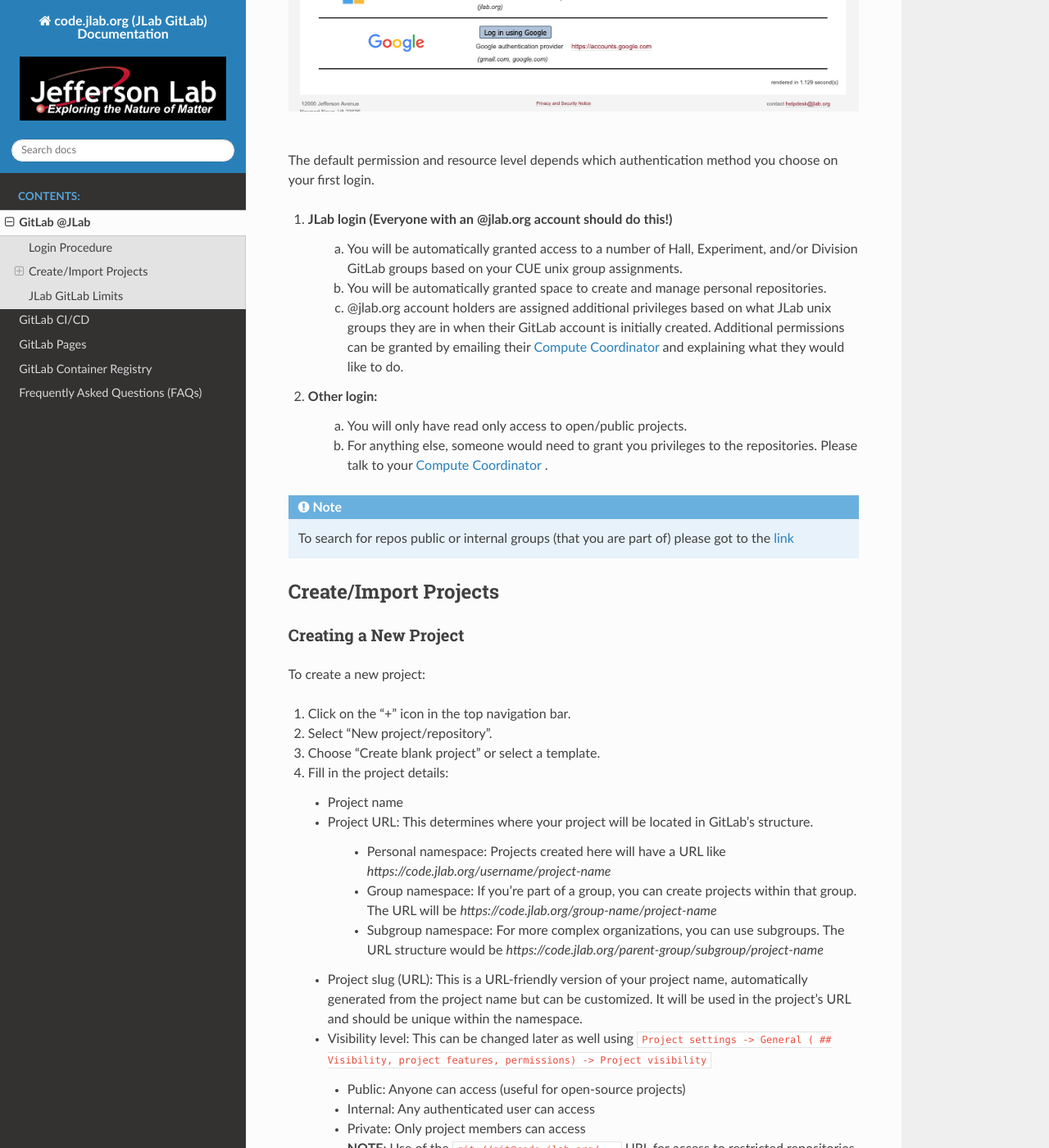
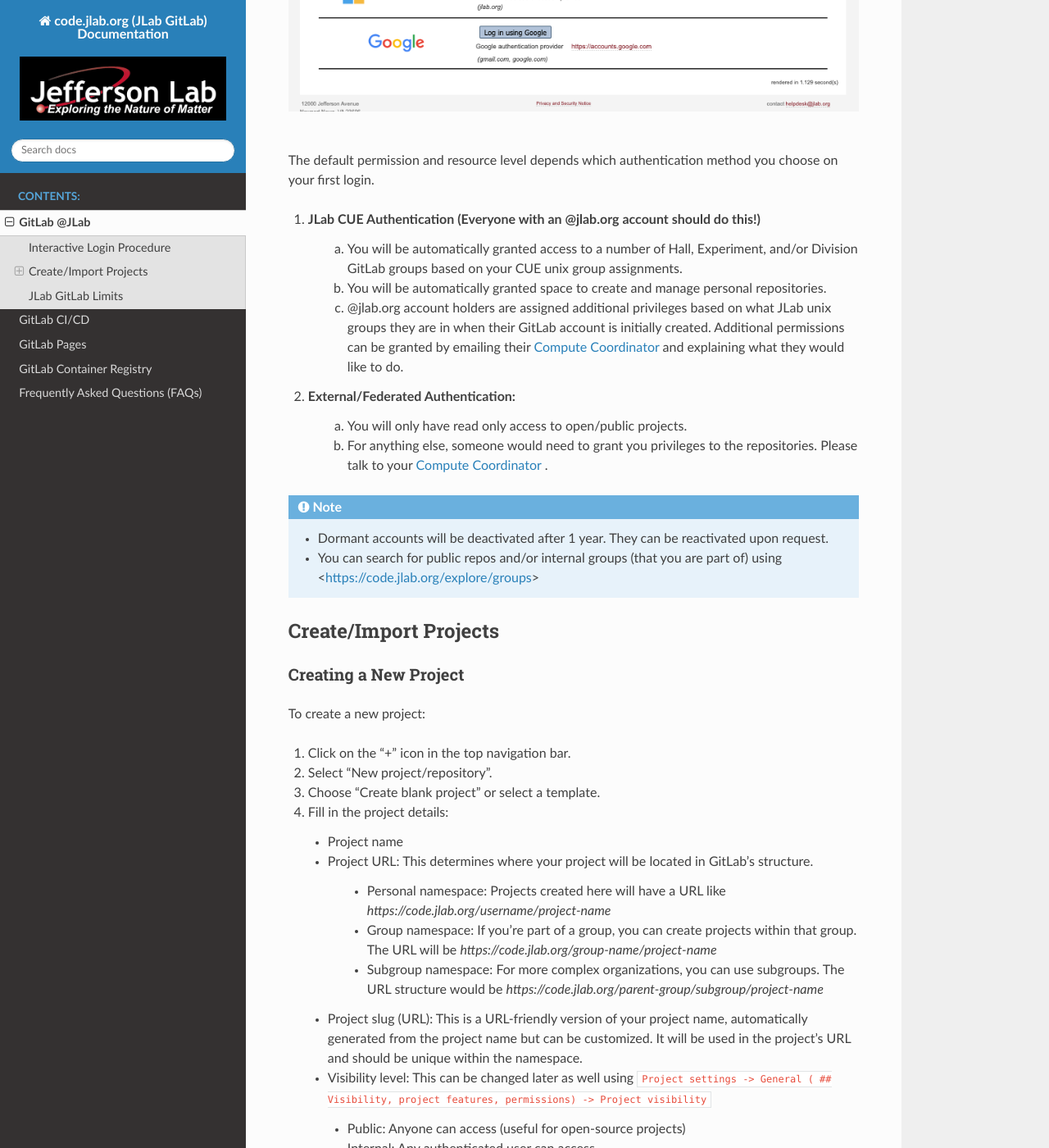
Before and after one commit to auraecosystem/jlab.org, a Sphinx documentation site: the page built from source/gitlab.rst, in a window 1280 px wide and 1400 px high, scrolled down 613 px. Shown: the whole window at 82% size. Built offline with Sphinx 7.4.7 and the Read the Docs theme 3.1.0, drawn with Linux system fonts in a browser that asks for light colours; some of the changed text lies outside the part shown.

Commit message:
Move dormant account note to login section; misc clean up

```diff
--- a/source/faqs.rst
+++ b/source/faqs.rst
@@ -76,8 +76,3 @@
       module use /cvmfs/oasis.opensciencegrid.org/jlab/hallb/clas12/sw/modulefiles
 
       etc...
-
-- `Stale account deactivation <stale_accounts>`_
-
-  - Accounts on code.jlab.org that have been dormant for 1 year will be deactivated.
-    They can be reactivated upon request.
--- a/source/gitlab.rst
+++ b/source/gitlab.rst
@@ -6,8 +6,8 @@
 ============
 The JLab User Gitlab instance is available here: `<https://code.jlab.org/>`_ .
 
-Login Procedure
----------------
+Interactive Login Procedure
+---------------------------
 Once you go to the site you will see the login page and select "Login with your institution Credentials" button.
 
 Then you will land in following page:
@@ -20,18 +20,19 @@
 
 The default permission and resource level depends which authentication method you choose on your first login.
 
-1. JLab login (Everyone with an @jlab.org account should do this!)
+1. JLab CUE Authentication (Everyone with an @jlab.org account should do this!)
     a. You will be automatically granted access to a number of Hall, Experiment, and/or Division GitLab groups based on your CUE unix group assignments.
     b. You will be automatically granted space to create and manage personal repositories.
     c. @jlab.org account holders are assigned additional privileges based on what JLab unix groups they are in when their GitLab account is initially created.
        Additional permissions can be granted by emailing their `Compute Coordinator <https://jlab.servicenowservices.com/kb?id=kb_article_view&sysparm_article=KB0014686>`_ and explaining what they would like to do.
 
-2. Other login:
+2. External/Federated Authentication:
     a. You will only have read only access to open/public projects.
     b. For anything else, someone would need to grant you privileges to the repositories. Please talk to your `Compute Coordinator <https://jlab.servicenowservices.com/kb?id=kb_article_view&sysparm_article=KB0014686>`_ .
 
 .. note::
-  To search for repos public or internal groups (that you are part of) please got to the `link <https://code.jlab.org/explore/groups>`_
+  - Dormant accounts will be deactivated after 1 year.  They can be reactivated upon request.
+  - You can search for public repos and/or internal groups (that you are part of) using <https://code.jlab.org/explore/groups>
 
 Create/Import Projects
 ----------------------
```
Also changed, not shown: other parts of source/gitlab.rst (+2 -1 lines).
